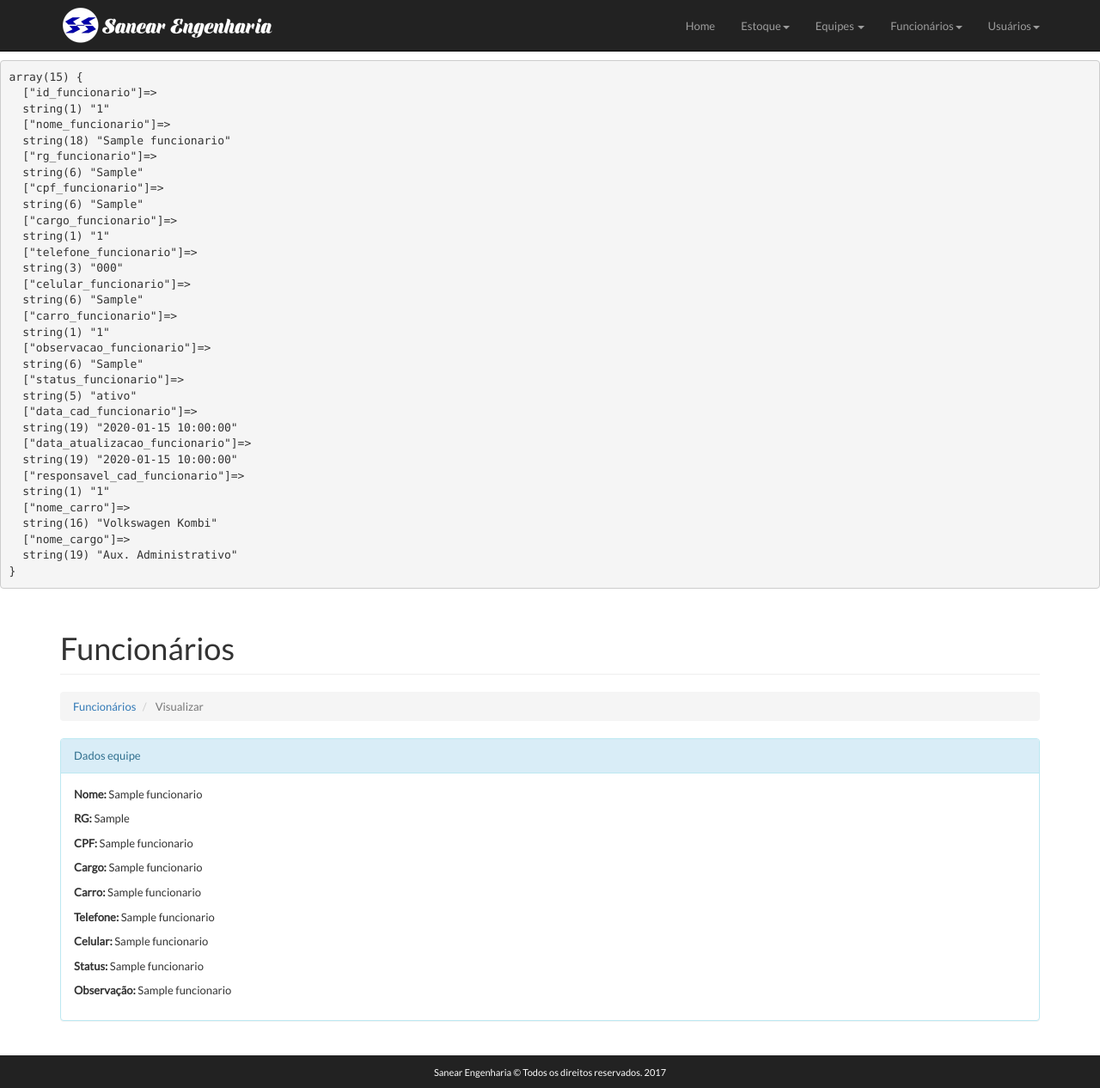
After one commit to gabriel1990cp/sanear-almoxarifado, a CodeIgniter app: page /database/index.php/funcionario/view/1 in a window 1280 px wide. The commit adds this page. Shown: the whole page at 86% size. Run offline with CodeIgniter, Linux system fonts and the light colour scheme; data comes from the database, SQL or seed files in the repository; tables that the repository leaves empty hold one stand-in row (values such as "Sample post").

Commit message:
Correções e evoluções

```diff
--- a/application/config/routes.php
+++ b/application/config/routes.php
@@ -68,6 +68,7 @@ $route['cadastrar-funcionario']			      = 'funcionario/create_employee';
 $route['consultar-funcionario']			      = 'funcionario/search/';
 $route['deletar-funcionario/(:any)']	      = 'funcionario/delete/$1';
 $route['editar-funcionario/(:any)']	          = 'funcionario/edit/$1';
+$route['visualizar-funcionario/(:any)']	      = 'funcionario/view/$1';
 
 #EQUIPES
 $route['equipes']	         	   	          = 'equipe/index';
--- a/application/controllers/Equipe.php
+++ b/application/controllers/Equipe.php
@@ -124,6 +124,9 @@ class Equipe extends CI_Controller
 
         #REALIZA A PESQUISA
         $data['equipes'] = $this->equipe_model->list_search($nome, $tipoEquipe, $status);
+
+        #LISTA OS TIPOS DE EQUIPE
+        $data['tipoEquipes'] = $this->equipe_model->list_type_team();
 
         #DADOS DA PESQUISA
         $data['nome'] = $nome;
--- a/application/controllers/Funcionario.php
+++ b/application/controllers/Funcionario.php
@@ -49,10 +49,10 @@ class Funcionario extends CI_Controller
     {
         #CRIAR FUNCIONARIO
 
-        #CARROS
+        #LISTA TODOS OS CARROS
         $data['carros'] = $this->funcionario_model->list_car();
 
-        #CARGO
+        #LISTA TODOS OS CARGOS
         $data['cargos'] = $this->funcionario_model->list_office();
 
         $this->load->view('include/head.php');
@@ -61,15 +61,59 @@ class Funcionario extends CI_Controller
         $this->load->view('include/footer.php');
     }
 
+    public function edit($id)
+    {
+        if (empty($id)):
+            redirect(base_url('funcionarios'));
+        endif;
+
+        #LISTA TODOS OS CARROS
+        $data['carros'] = $this->funcionario_model->list_car();
+
+        #LISTA TODOS OS CARGOS
+        $data['cargos'] = $this->funcionario_model->list_office();
+
+        #LISTA FUNCIONARIO PARA EDITAR
+        $data['funcionario'] = $this->funcionario_model->list_employee((int)$id, null);
+
+        if (empty($data['funcionario'])):
+            redirect(base_url('funcionarios'));
+        endif;
+
+        $this->load->view('include/head.php');
+        $this->load->view('include/nav.php');
+        $this->load->view('funcionario/editar-funcionario', $data);
+        $this->load->view('include/footer.php');
+    }
+
+    public function view($id)
+    {
+        if (empty($page)):
+            $page = 0;
+        endif;
+
+        #LISTA TODOS FUNCIONARIOS
+        $data['funcionario'] = $this->funcionario_model->list_employee((int)$id, $page);
+
+        if (empty($data['funcionario'])):
+            redirect(base_url('funcionarios'));
+        endif;
+
+        $this->load->view('include/head.php');
+        $this->load->view('include/nav.php');
+        $this->load->view('funcionario/visualizar', $data);
+        $this->load->view('include/footer.php');
+    }
+
+
     public function insert()
     {
-        #INSERT FUNCIONARIO
+        #INSERIR FUNCIONARIO
         if ($_POST):
             $this->form_validation->set_error_delimiters('<span>', '</span>');
             $this->form_validation->set_rules('nome', ' "Nome do funcionário" ', 'required');
 
             #VERIFICA OS CAMPOS OBRIGATORIOS
-
             if ($this->form_validation->run() === FALSE):
                 $this->create_employee();
             else:
@@ -95,7 +139,7 @@ class Funcionario extends CI_Controller
                     'data_cad_funcionario' => date('Y-m-d H:i:s')
                 );
 
-                #VERIFICA SE OCORREU O INSERT NO BANCO DE DADOS
+                #VERIFICA SE INSERIU NO BANCO DE DADOS
                 if ($this->funcionario_model->register($data)):
                     $this->session->set_flashdata(open_modal(CADASTRO_SUCESSO, CLASSE_SUCESSO));
                     redirect(base_url('funcionarios'));
@@ -118,7 +162,7 @@ class Funcionario extends CI_Controller
             redirect(base_url('funcionario'));
         endif;
 
-        #REALIZA A PESQUISA
+        #RESULTADO DA PESQUISA
         $data['funcionarios'] = $this->funcionario_model->list_search($nome, $cpf, $status);
 
         #DADOS DA PESQUISA
@@ -138,8 +182,10 @@ class Funcionario extends CI_Controller
             redirect(base_url('funcionarios'));
         endif;
 
+        #SETA O USUARIO COMO INATIVO
         $data['status_funcionario'] = "inativo";
 
+        #VERIFICA SE O STATUS FOI ALTERADO COM SUCESSO
         if ($this->funcionario_model->delete($id, $data)):
             $this->session->set_flashdata(open_modal(DELETADO_SUCESSO, CLASSE_SUCESSO));
             redirect(base_url('funcionarios'));
@@ -147,31 +193,6 @@ class Funcionario extends CI_Controller
             $this->session->set_flashdata(open_modal(MENSAGEM_ERRO, CLASSE_ERRO));
             redirect(base_url('funcionarios'));
         endif;
-    }
-
-    public function edit($id)
-    {
-        if (empty($id)):
-            redirect(base_url('funcionarios'));
-        endif;
-
-        #CARROS
-        $data['carros'] = $this->funcionario_model->list_car();
-
-        #CARGO
-        $data['cargos'] = $this->funcionario_model->list_office();
-
-        #LISTA FUNCIONARIO PARA EDITAR
-        $data['funcionario'] = $this->funcionario_model->list_employee((int)$id, null);
-
-        if (empty($data['funcionario'])):
-            redirect(base_url('funcionarios'));
-        endif;
-
-        $this->load->view('include/head.php');
-        $this->load->view('include/nav.php');
-        $this->load->view('funcionario/editar-funcionario', $data);
-        $this->load->view('include/footer.php');
     }
 
     public function insert_edit()
--- a/application/views/equipe/home.php
+++ b/application/views/equipe/home.php
@@ -31,7 +31,7 @@
                     <?php
                     foreach ($tipoEquipes as $tipoEquipe):
                         ?>
-                        <option value="<?= $tipoEquipe['id_tipo_equipe'] ?>"><?= $tipoEquipe['nome_tipo_equipe'] ?></option>
+                        <option value="<?= $tipoEquipe['id_tipo_equipe'] ?>" <?php if (!empty($tipo_equipe)) : if ($tipo_equipe == $tipoEquipe['id_tipo_equipe']) : echo "selected"; endif; endif; ?>><?= $tipoEquipe['nome_tipo_equipe'] ?></option>
                         <?php
                     endforeach;
                     ?>
--- a/application/views/funcionario/home.php
+++ b/application/views/funcionario/home.php
@@ -65,7 +65,7 @@
                             ?>
                             <tr>
                                 <td scope="row"><?= $funcionario['id_funcionario']; ?></td>
-                                <td><?= $funcionario['nome_funcionario']; ?></td>
+                                <td><a href="<?= base_url('visualizar-funcionario/' . $funcionario['id_funcionario']) ?>"><?= $funcionario['nome_funcionario']; ?></a></td>
                                 <td><?= $funcionario['rg_funcionario']; ?></td>
                                 <td><?= $funcionario['cpf_funcionario']; ?></td>
                                 <td><?= $funcionario['nome_cargo']; ?></td>
--- /dev/null
+++ b/application/views/funcionario/visualizar.php
@@ -0,0 +1,48 @@
+<?php
+echo "<pre>";
+var_dump($funcionario[0]);
+echo "</pre>";
+?>
+
+<div class="container">
+    <div class="row">
+        <div class="col-md-12">
+            <h1 class="page-header">
+                Funcionários
+            </h1>
+            <ol class="breadcrumb">
+                <li>
+                    <i class="fa fa-dashboard"></i> <a href="<?= base_url('funcionario  ') ?>">Funcionários</a>
+                </li>
+                <li class="active">
+                    <i class="fa fa-table"></i> Visualizar
+                </li>
+            </ol>
+        </div>
+    </div>
+    <?php $this->load->view('include/alert.php'); ?>
+    <div class="col-md-12">
+        <div class="row">
+            <div class="panel panel-info">
+                <div class="panel-heading">Dados equipe</div>
+                <div class="panel-body">
+                    <p><strong>Nome: </strong><?= $funcionario[0]['nome_funcionario'] ?></p>
+                    <p><strong>RG: </strong><?= $funcionario[0]['rg_funcionario'] ?></p>
+                    <p><strong>CPF: </strong><?= $funcionario[0]['nome_funcionario'] ?></p>
+                    <p><strong>Cargo: </strong><?= $funcionario[0]['nome_funcionario'] ?></p>
+                    <p><strong>Carro: </strong><?= $funcionario[0]['nome_funcionario'] ?></p>
+                    <p><strong>Telefone: </strong><?= $funcionario[0]['nome_funcionario'] ?></p>
+                    <p><strong>Celular: </strong><?= $funcionario[0]['nome_funcionario'] ?></p>
+                    <p><strong>Status: </strong><?= $funcionario[0]['nome_funcionario'] ?></p>
+                    <p><strong>Observação: </strong><?= $funcionario[0]['nome_funcionario'] ?></p>
+                </div>
+            </div>
+        </div>
+    </div>
+</div>
+
+<!-- SCRIPT -->
+<script src="<?= base_url('assets/js/jquery.validate.js') ?>"></script>
+<script src="<?= base_url('assets/js/jquery.maskedinput.js') ?>"></script>
+<script src="<?= base_url('assets/js/front/funcionario.js') ?>"></script>
+<!-- SCRIPT -->
--- a/application/views/include/nav.php
+++ b/application/views/include/nav.php
@@ -21,14 +21,14 @@
                 <li>
                     <a href="<?php echo base_url('home') ?>">Home</a>
                 </li>
-<!--                <li class="dropdown">-->
-<!--                    <a href="#" class="dropdown-toggle" data-toggle="dropdown">Estoque<b class="caret"></b></a>-->
-<!--                    <ul class="dropdown-menu">-->
-<!--                        <li>-->
-<!--                            <a href="--><?php //echo base_url('pedido/gerar') ?><!--">#</a>-->
-<!--                        </li>-->
-<!--                    </ul>-->
-<!--                </li>-->
+                <li class="dropdown">
+                    <a href="#" class="dropdown-toggle" data-toggle="dropdown">Estoque<b class="caret"></b></a>
+                    <ul class="dropdown-menu">
+                        <li>
+                            <a href="<?php echo base_url('') ?>">Entrada</a>
+                        </li>
+                    </ul>
+                </li>
                 <li class="dropdown">
                     <a href="#" class="dropdown-toggle" data-toggle="dropdown">Equipes <b class="caret"></b></a>
                     <ul class="dropdown-menu">
```
Lines whose indentation alone changed are shown as unchanged.
